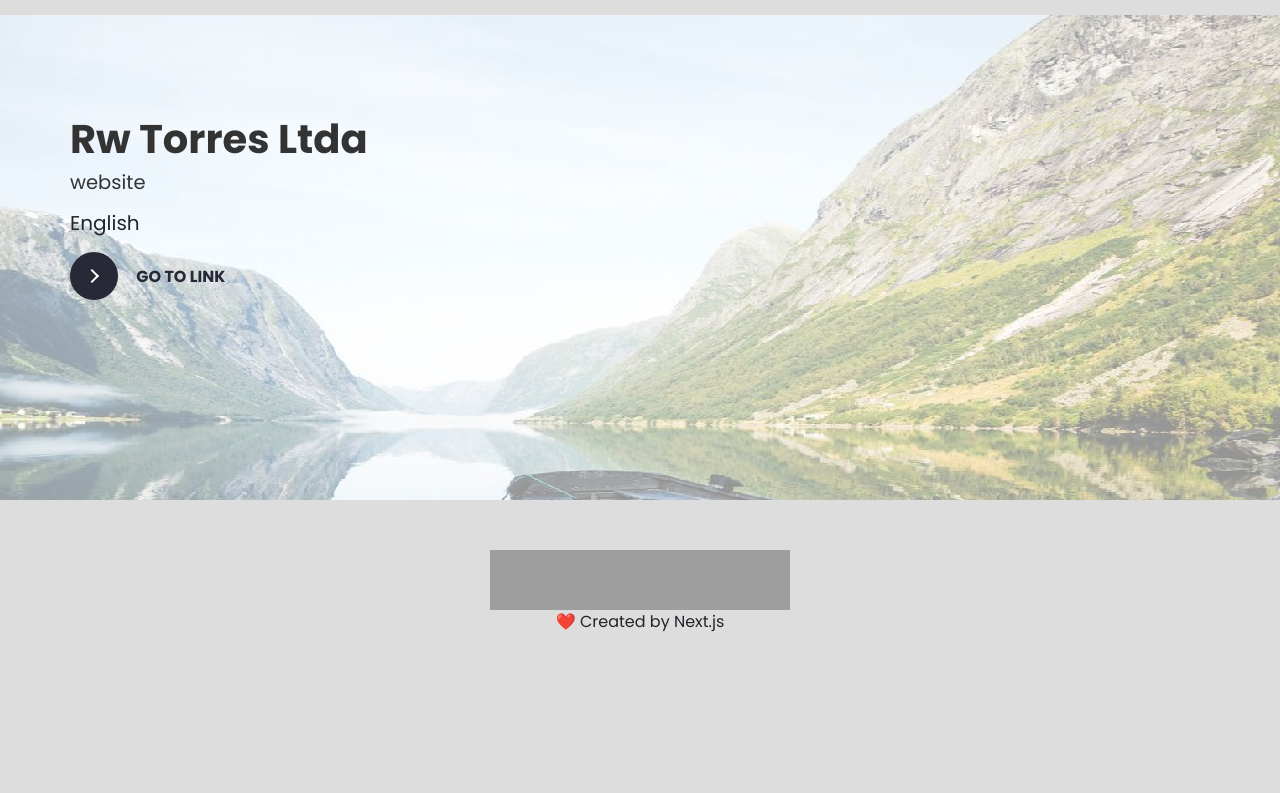
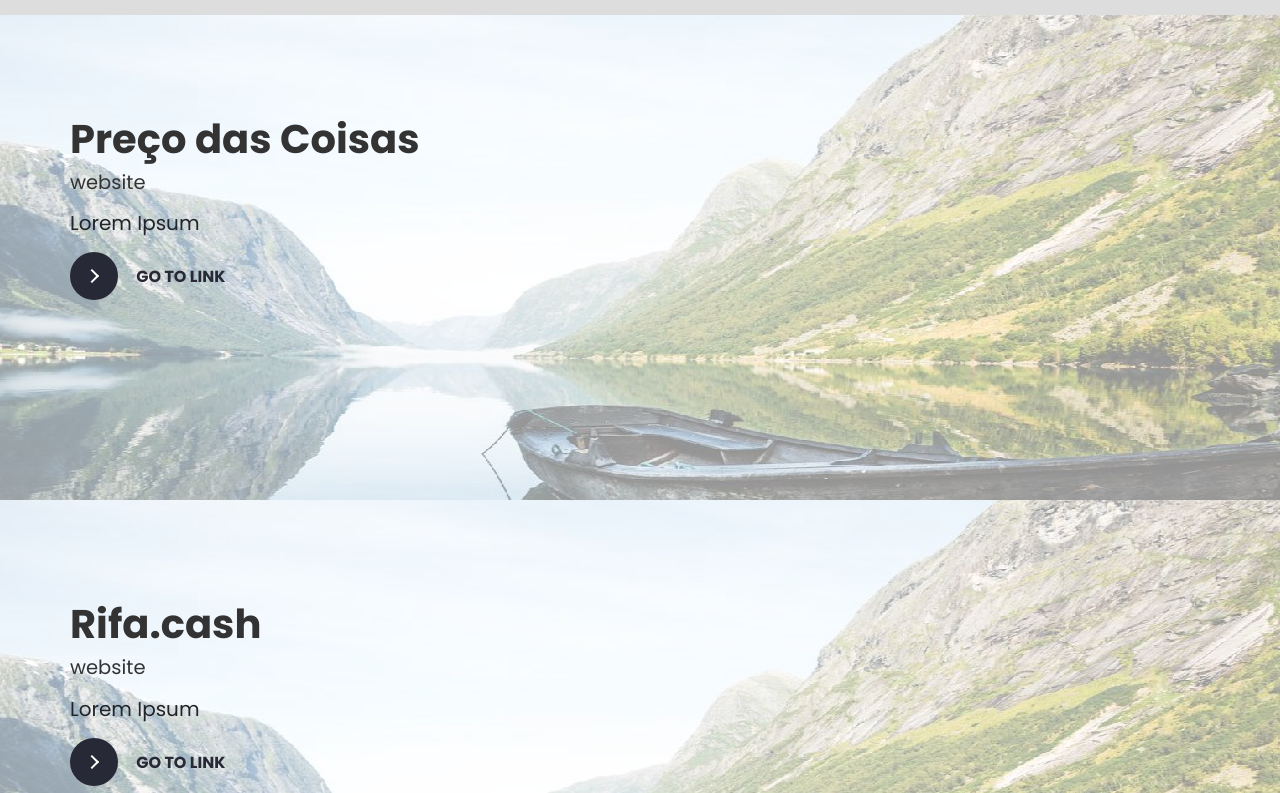
Before and after one commit to herbertamaro2/portfolio_2013, a Next.js app: page / in a window 1280 px wide. Shown: the part 867-1660 px from the top of the page. Before the commit the page ends 1521 px from the top, so only its background shows below. Built offline with nearby package versions, Linux system fonts and the light colour scheme; grey boxes are pictures that could not be loaded.

Commit message:
Alterações CSS

```diff
--- a/json/data.json
+++ b/json/data.json
@@ -1,44 +1,251 @@
 [
   {
 
-    "nome": "Rw Torres Ltda",
-    "categoria": "website",
+    "nome": "Mv Confecções",
+    "categoria": "identidade-visual",
     "descricao": "English",
     "locale": "en",
     "image": "/fundo1.jpg",
     "link": "/teste"
   },
   {
-    "nome": "Rw Torres Ltda",
-    "categoria": "website",
+    "nome": "Mv Confecções",
+    "categoria": "identidade-visual",
     "locale": "pt",
     "descricao": "Portugues",
     "image": "/fundo1.jpg",
     "link": "/teste"
   },
   {
-    "nome": "Rw Torres Ltda",
+    "nome": "Xpainel",
     "locale": "pt",
-    "categoria": "sistema",
+    "categoria": "identidade-visual",
     "descricao": "Lorem Ipsum",
     "image": "/fundo1.jpg",
     "link": "/teste"
   },
   {
-    "nome": "Rw Torres Ltda",
-    "categoria": "ebook",
+    "nome": "Xpainel",
+    "locale": "en",
+    "categoria": "identidade-visual",
+    "descricao": "English",
+    "image": "/fundo1.jpg",
+    "link": "/teste"
+  },
+  {
+    "nome": "Cirúrgica Brasil",
+    "categoria": "identidade-visual",
     "locale": "pt",
     "descricao": "Lorem Ipsum",
     "image": "/fundo1.jpg",
     "link": "/teste"
   },
   {
-    "nome": "Rw Torres Ltda - Loja",
+    "nome": "Cirúrgica Brasil",
+    "categoria": "identidade-visual",
+    "locale": "en",
+    "descricao": "Lorem Ipsum",
+    "image": "/fundo1.jpg",
+    "link": "/teste"
+  },
+  {
+    "nome": "Resiflex",
+    "categoria": "identidade-visual",
+    "descricao": "Lorem Ipsum",
+    "locale": "pt",
+    "image": "/fundo1.jpg",
+    "link": "/teste"
+  },
+  {
+    "nome": "Resiflex",
+    "categoria": "identidade-visual",
+    "descricao": "Lorem Ipsum",
+    "locale": "en",
+    "image": "/fundo1.jpg",
+    "link": "/teste"
+  },
+  {
+    "nome": "Surf Style",
+    "categoria": "identidade-visual",
+    "descricao": "Lorem Ipsum",
+    "locale": "pt",
+    "image": "/fundo1.jpg",
+    "link": "/teste"
+  },
+  {
+    "nome": "Center Plastic",
+    "categoria": "identidade-visual",
+    "descricao": "Lorem Ipsum",
+    "locale": "en",
+    "image": "/fundo1.jpg",
+    "link": "/teste"
+  },
+  {
+    "nome": "Center Plastic",
+    "categoria": "identidade-visual",
+    "descricao": "Lorem Ipsum",
+    "locale": "pt",
+    "image": "/fundo1.jpg",
+    "link": "/teste"
+  },
+  {
+    "nome": "Marcio Rocha",
+    "categoria": "identidade-visual",
+    "descricao": "Lorem Ipsum",
+    "locale": "pt",
+    "image": "/fundo1.jpg",
+    "link": "/teste"
+  },
+  {
+    "nome": "Marcio Rocha",
+    "categoria": "identidade-visual",
+    "descricao": "Lorem Ipsum",
+    "locale": "en",
+    "image": "/fundo1.jpg",
+    "link": "/teste"
+  },
+  {
+    "nome": "Aprenda o Price Action - ebook",
+    "categoria": "ebook",
+    "descricao": "Lorem Ipsum",
+    "locale": "pt",
+    "image": "/fundo1.jpg",
+    "link": "/teste"
+  },
+  {
+    "nome": "Aprenda o Price Action - ebook",
+    "categoria": "ebook",
+    "descricao": "Lorem Ipsum",
+    "locale": "en",
+    "image": "/fundo1.jpg",
+    "link": "/teste"
+  },
+  {
+    "nome": "Preço das Coisas",
+    "categoria": "website",
+    "descricao": "Lorem Ipsum",
+    "locale": "pt",
+    "image": "/fundo1.jpg",
+    "link": "/teste"
+  },
+  {
+    "nome": "Preço das Coisas",
+    "categoria": "website",
+    "descricao": "Lorem Ipsum",
+    "locale": "en",
+    "image": "/fundo1.jpg",
+    "link": "/teste"
+  },
+  {
+    "nome": "Rifa.cash",
+    "categoria": "website",
+    "descricao": "Lorem Ipsum",
+    "locale": "pt",
+    "image": "/fundo1.jpg",
+    "link": "/teste"
+  },
+  {
+    "nome": "Rifa.cash",
+    "categoria": "website",
+    "descricao": "Lorem Ipsum",
+    "locale": "en",
+    "image": "/fundo1.jpg",
+    "link": "/teste"
+  },
+  {
+    "nome": "Agencia de Idéias",
+    "categoria": "website",
+    "descricao": "Lorem Ipsum",
+    "locale": "pt",
+    "image": "/fundo1.jpg",
+    "link": "/teste"
+  },
+  {
+    "nome": "Agencia de Idéias",
+    "categoria": "website",
+    "descricao": "Lorem Ipsum",
+    "locale": "en",
+    "image": "/fundo1.jpg",
+    "link": "/teste"
+  },
+  {
+    "nome": "Traveeling",
+    "categoria": "website",
+    "descricao": "Lorem Ipsum",
+    "locale": "pt",
+    "image": "/fundo1.jpg",
+    "link": "/teste"
+  },
+  {
+    "nome": "Traveeling",
+    "categoria": "website",
+    "descricao": "Lorem Ipsum",
+    "locale": "en",
+    "image": "/fundo1.jpg",
+    "link": "/teste"
+  },
+  {
+    "nome": "Ajude uma Vida",
+    "categoria": "website",
+    "descricao": "Lorem Ipsum",
+    "locale": "pt",
+    "image": "/fundo1.jpg",
+    "link": "/teste"
+  },
+  {
+    "nome": "Ajude uma Vida",
+    "categoria": "website",
+    "descricao": "Lorem Ipsum",
+    "locale": "en",
+    "image": "/fundo1.jpg",
+    "link": "/teste"
+  },
+  {
+    "nome": "Dekora3D",
     "categoria": "loja-virtual",
     "descricao": "Lorem Ipsum",
     "locale": "pt",
     "image": "/fundo1.jpg",
     "link": "/teste"
+  },
+  {
+    "nome": "Dekora3D",
+    "categoria": "loja-virtual",
+    "descricao": "Lorem Ipsum",
+    "locale": "en",
+    "image": "/fundo1.jpg",
+    "link": "/teste"
+  },
+  {
+    "nome": "Mundo dos Vapers",
+    "categoria": "loja-virtual",
+    "descricao": "Lorem Ipsum",
+    "locale": "pt",
+    "image": "/fundo1.jpg",
+    "link": "/teste"
+  },
+  {
+    "nome": "Mundo dos Vapers",
+    "categoria": "loja-virtual",
+    "descricao": "Lorem Ipsum",
+    "locale": "en",
+    "image": "/fundo1.jpg",
+    "link": "/teste"
+  },
+  {
+    "nome": "HLTEC",
+    "categoria": "loja-virtual",
+    "descricao": "Lorem Ipsum",
+    "locale": "pt",
+    "image": "/fundo1.jpg",
+    "link": "/teste"
+  },
+  {
+    "nome": "HLTEC",
+    "categoria": "loja-virtual",
+    "descricao": "Lorem Ipsum",
+    "locale": "en",
+    "image": "/fundo1.jpg",
+    "link": "/teste"
   }
-
 ]
--- a/pages/curriculum/index.js
+++ b/pages/curriculum/index.js
@@ -77,7 +77,7 @@
 
 					<div className="yui-gf">
 						<div className="yui-u first">
-							<h2>{(locale === 'pt') ?('Technical'):('Técnico')}</h2>
+							<h2>{(locale === 'pt') ?('Técnico'):('Technical')}</h2>
 						</div>
 						<div className="yui-u">
 							<ul className="talent">
```
